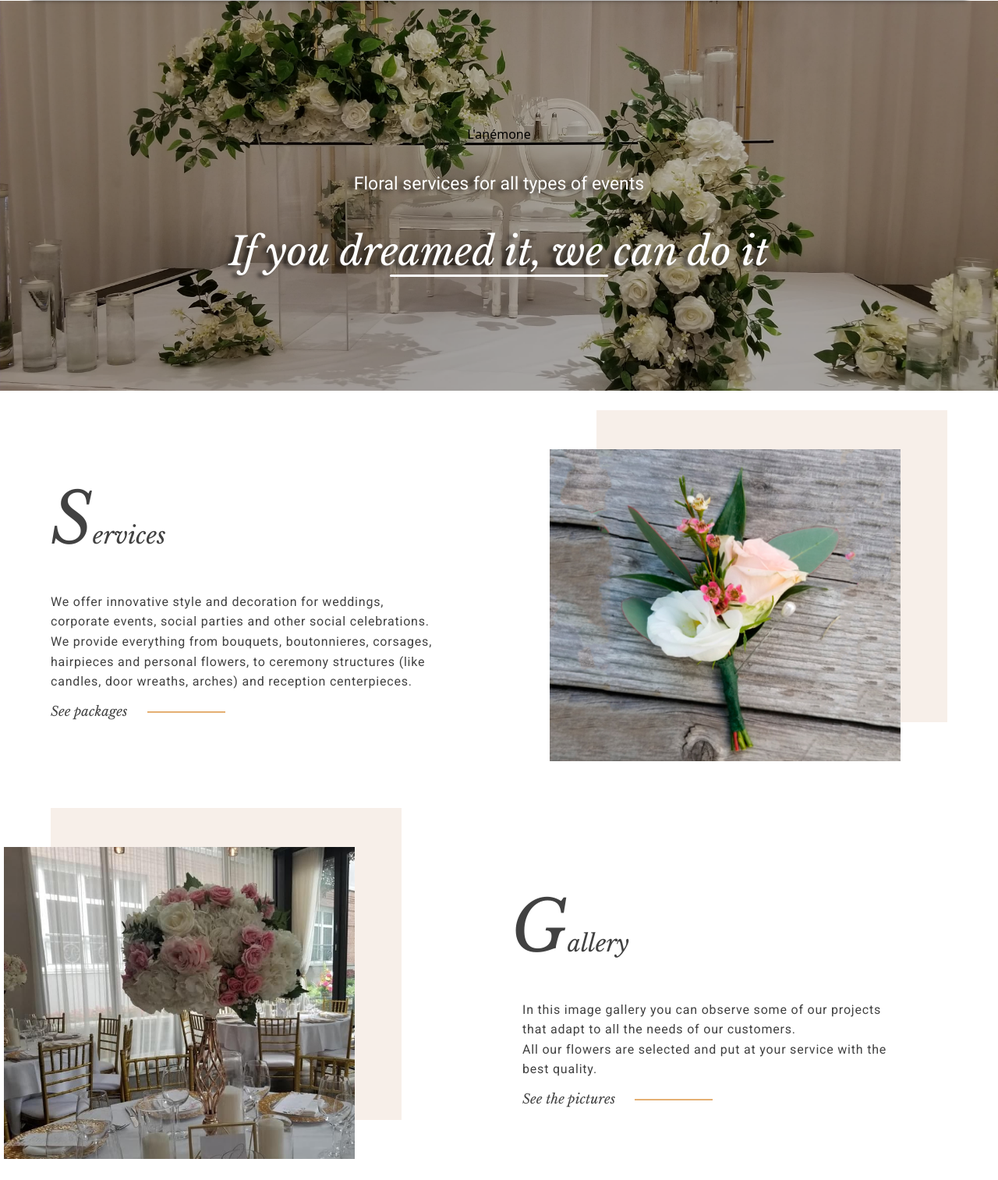
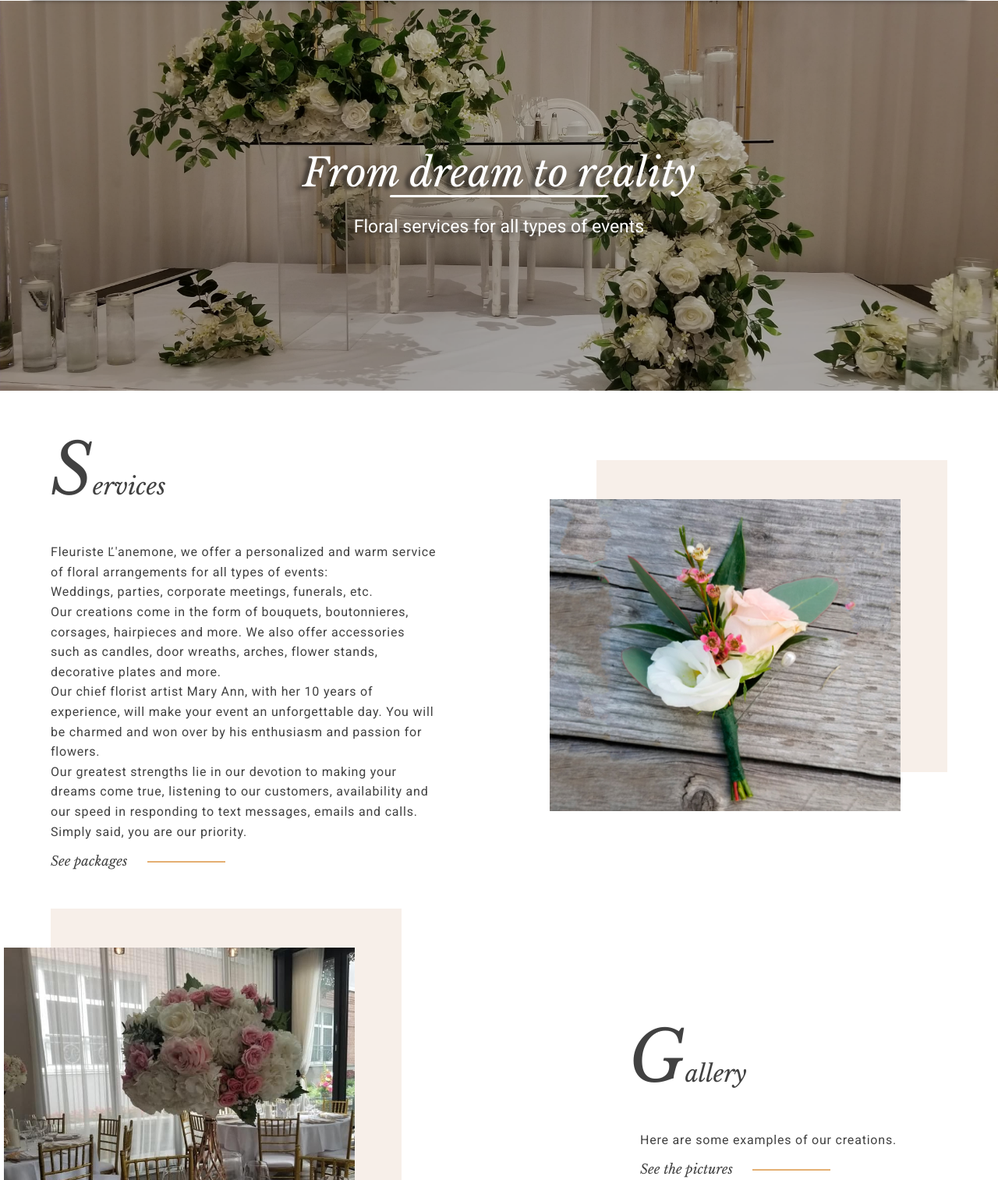
Before and after one commit to BrayantMalagon/lanemone, a plain HTML site: page pages/english/home.html in a window 1280 px wide. Shown: the part 84-1597 px from the top of the page at 78% size. Drawn offline with nearby package versions, Linux system fonts and the light colour scheme.

Commit message:
actualizacion

```diff
--- a/pages/english/home.html
+++ b/pages/english/home.html
@@ -9,7 +9,8 @@
     <meta name="author" content="Mary Ann - Florist"/>
     <meta name="audience" content="all"/>
     <meta name="robots" content="index, all, follow"/>
-    <meta name="category" content="flowers,events,weddings"/>
+    <meta name="category" content="Flowers, Events, Weddings"/>
+    <meta name="keywords" content="Flowers, Weddings, Montreal"/>
     <meta itemprop="telephone" content="5145506399"/>
     <link rel="stylesheet" href="../../css/styles.css" />
     <link rel="icon" href="../../imgs/favicon.ico">
@@ -103,10 +104,9 @@
     </header>
     <section class="banner">
       <div class="banner__bg">
-        <p class="banner__title">L'anémone</p>
+        <h2 class="banner__text">From dream to reality</h2>
+        <div class="banner__line"></div>
         <h1 class="banner__h1">Floral services for all types of events</h1>
-        <h2 class="banner__text">If you dreamed it, we can do it</h2>
-        <div class="banner__line"></div>
       </div>
     </section>
     <section class="services margin container">
@@ -115,8 +115,10 @@
         <h2 class="card__title">Services</h2>
         <!-- texto -->
         <p class="card__text">
-          We offer innovative style and decoration for weddings, corporate events, social parties and other social celebrations. <br>
-          We provide everything from bouquets, boutonnieres, corsages, hairpieces and personal flowers, to ceremony structures (like candles, door wreaths, arches) and reception centerpieces.
+          Fleuriste Ľ'anemone, we offer a personalized and warm service of floral arrangements for all types of events: <br>
+          Weddings, parties, corporate meetings, funerals, etc. <br> Our creations come in the form of bouquets, boutonnieres, corsages, hairpieces and more. We also offer accessories such as candles, door wreaths, arches, flower stands, decorative plates and more. <br>
+          Our chief florist artist Mary Ann, with her 10 years of experience, will make your event an unforgettable day. You will be charmed and won over by his enthusiasm and passion for flowers. <br>
+          Our greatest strengths lie in our devotion to making your dreams come true, listening to our customers, availability and our speed in responding to text messages, emails and calls. Simply said, you are our priority.
         </p>
         <!-- link -->
         <div class="container-card__link">
@@ -146,8 +148,7 @@
         <h2 class="card__title">Gallery</h2>
         <!-- texto -->
         <p class="card__text">
-          In this image gallery you can observe some of our projects that adapt to all the needs of our customers. <br>
-          All our flowers are selected and put at your service with the best quality.
+          Here are some examples of our creations.
         </p>
         <!-- link -->
         <div class="container-card__link">
```
Also changed, not shown: index.html (+0 -2 lines).
